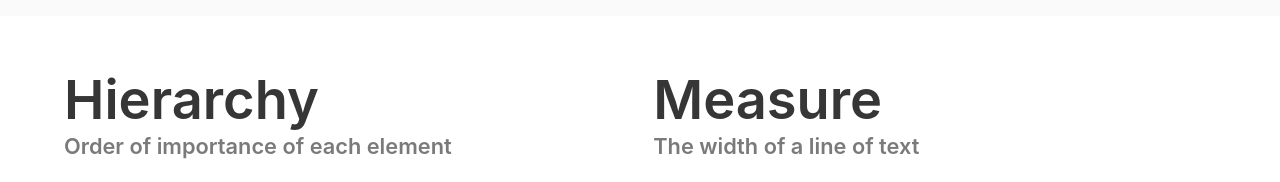
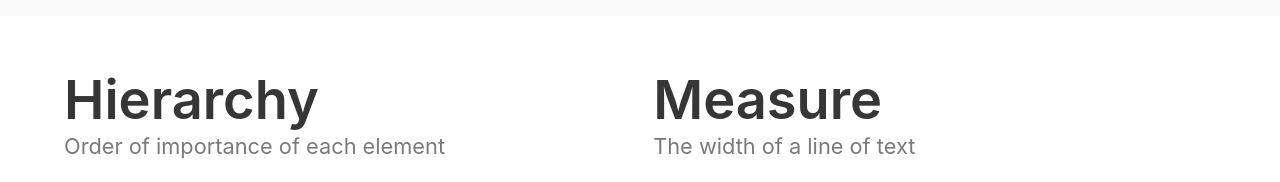
Before and after one commit to jdmar3-comp426/a02-johnmoore98, a website: page index.html in a window 1280 px wide. Shown: the part 2960-3142 px from the top of the page. Drawn offline with nearby package versions, Linux system fonts and the light colour scheme; a web font is replaced by a local one.

Commit message:
Typo in normal

```diff
--- a/index.html
+++ b/index.html
@@ -121,7 +121,7 @@
             <div class="columns">
                 <div class="column">
                     <h1 class="title">Hierarchy</h1>
-                    <h5 class="subtitle has-text-grey has-text-weight-norma">Order of importance of each element</h5>
+                    <h5 class="subtitle has-text-grey has-text-weight-normal">Order of importance of each element</h5>
                     <p>
 		    	When it comes to design and specifically typography (which is a massive part of web design), you want your content to be readable.
 			This means that when someone looks at it, they intuitively know which text to read first, second, and third.
@@ -135,7 +135,7 @@
                 </div>
                 <div class="column">
                     <h1 class="title">Measure</h1>
-                    <h5 class="subtitle has-text-grey has-text-weight-norma">The width of a line of text</h5>
+                    <h5 class="subtitle has-text-grey has-text-weight-normal">The width of a line of text</h5>
                     <p>
 		    	The term 'measure' describes the width of a text block.
 		    	If you're seeking to achieve the optimum reading experience it's clearly an important consideration.
```
